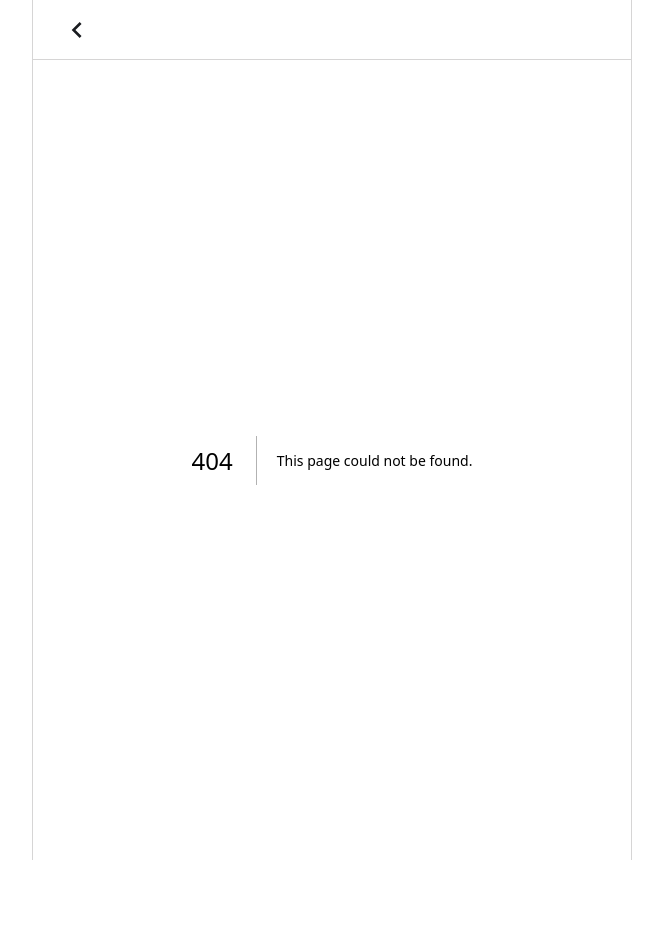
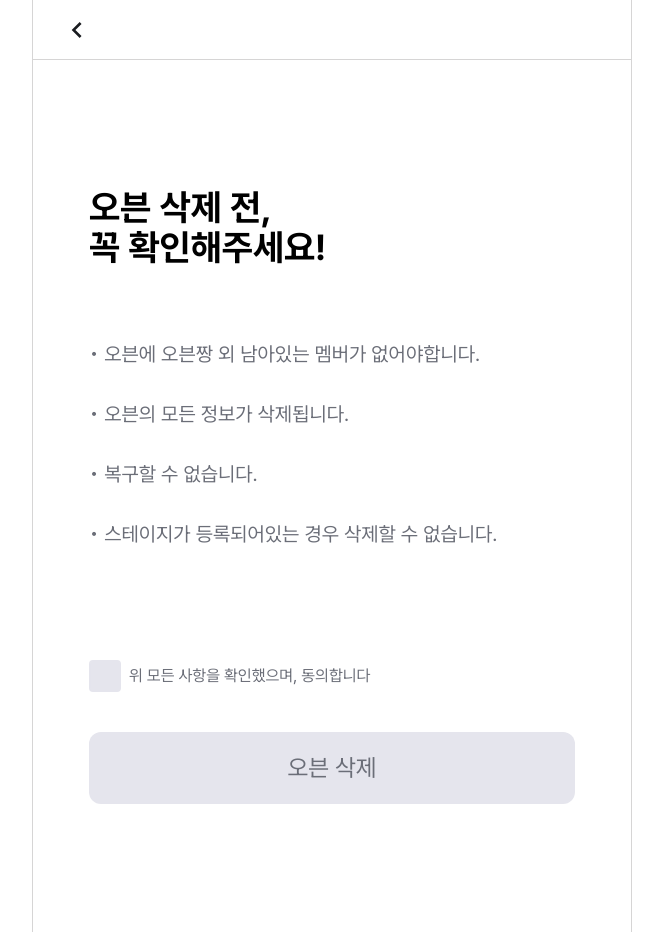
Before and after one commit to 809bakery/SCON-Frontend, a Next.js app: page /oven/1/delete in a window 1280 px wide. Before the commit this address had no page. Shown: the whole page, without its empty margins (308-971 px from the left). Before the commit the page ends 860 px from the top, so only its background shows below. Built offline with nearby package versions, Linux system fonts and the light colour scheme.

Commit message:
feat: 오븐관리 삭제 페이지 구현

```diff
--- /dev/null
+++ b/src/app/oven/[name]/delete/page.tsx
@@ -0,0 +1,82 @@
+'use client'
+
+import { useRouter } from 'next/navigation'
+import { useState } from 'react'
+import toast from 'react-hot-toast'
+
+import { DUMMY_OVEN_INFO } from '@/constants/oven/manage/index.ts'
+import { DUMMY_OVEN_PROFILE } from '@/constants/oven/manage/profile/index.ts'
+import SquareFillSVG from '@/static/svg/square-fill-icon.svg'
+import SquareUnfillSVG from '@/static/svg/square-unfill-icon.svg'
+
+function OvenSettingDelete() {
+  const [isChecked, setIsChecked] = useState<boolean>(false)
+  const router = useRouter()
+
+  const handleDelete = () => {
+    if (!isChecked) {
+      toast.error('위 내용에 동의해주세요.')
+      return
+    }
+
+    if (DUMMY_OVEN_INFO.headCount > 1) {
+      toast.error(
+        '오븐에 자신 외에 남아있는 멤버가 있어 오븐을 삭제할 수 없습니다.',
+      )
+      return
+    }
+
+    if (DUMMY_OVEN_PROFILE.length > 0) {
+      toast.error('개최중인 스테이지가 있어 오븐을 삭제할 수 없습니다.')
+      return
+    }
+
+    toast.success('오븐 삭제가 완료되었습니다.')
+    router.push('/main')
+  }
+  return (
+    <div className="py-32 px-14">
+      <h3 className="text-4xl font-bold pb-14">
+        오븐 삭제 전,
+        <br />꼭 확인해주세요!
+      </h3>
+
+      <ul className="text-disabled text-xl pb-24">
+        <li className="py-4">
+          • 오븐에 오븐짱 외 남아있는 멤버가 없어야합니다.
+        </li>
+        <li className="py-4">• 오븐의 모든 정보가 삭제됩니다.</li>
+        <li className="py-4">• 복구할 수 없습니다.</li>
+        <li className="py-4">
+          • 스테이지가 등록되어있는 경우 삭제할 수 없습니다.
+        </li>
+      </ul>
+
+      <button
+        type="button"
+        onClick={() => setIsChecked(!isChecked)}
+        className="flex items-center gap-x-2 text-disabled mb-10"
+      >
+        <div id="oven-delete-checkbox">
+          {isChecked ? (
+            <SquareFillSVG className="w-8 h-8" />
+          ) : (
+            <SquareUnfillSVG className="w-8 h-8" />
+          )}
+        </div>
+
+        <span>위 모든 사항을 확인했으며, 동의합니다</span>
+      </button>
+
+      <button
+        type="button"
+        onClick={handleDelete}
+        className={`${isChecked ? 'bg-primary text-[#363232]' : 'bg-[#E5E5ED] text-disabled'} text-2xl rounded-xl w-full py-5 flex items-center justify-center`}
+      >
+        오븐 삭제
+      </button>
+    </div>
+  )
+}
+
+export default OvenSettingDelete
--- /dev/null
+++ b/src/app/oven/[name]/profile/page.tsx
@@ -0,0 +1,5 @@
+function OvenSettingProfile() {
+  return <div>OvenSettingProfile</div>
+}
+
+export default OvenSettingProfile
--- a/src/features/oven/components/manage/setting/index.tsx
+++ b/src/features/oven/components/manage/setting/index.tsx
@@ -1,4 +1,26 @@
+'use client'
+
+import { StaticImageData } from 'next/image'
+import { useRouter } from 'next/navigation'
+import { useEffect, useState } from 'react'
+
+import { DUMMY_OVEN_INFO } from '@/constants/oven/manage/index.ts'
+
+interface UserType {
+  nickname: string
+  email: string
+  image: string | StaticImageData
+  isOvener: boolean
+}
+
 function OvenSetting() {
+  const router = useRouter()
+  const [loginUser, setLoginUser] = useState<UserType>()
+
+  useEffect(() => {
+    setLoginUser(JSON.parse(sessionStorage.getItem('user')!))
+  }, [])
+
   return (
     <div className="py-8 bg-[#FAFAFA] text-xl flex flex-col gap-y-8">
       <div>
@@ -8,12 +30,14 @@ function OvenSetting() {
 
         <button
           type="button"
+          onClick={() => router.push('/oven/[name]/profile')}
           className="w-full px-16 py-5 bg-white text-disabled border-border border-b text-start"
         >
           오븐 프로필 수정하기
         </button>
         <button
           type="button"
+          onClick={() => router.push('/oven/[name]/members')}
           className="w-full px-16 py-5 bg-white text-disabled border-border border-b text-start"
         >
           오븐 멤버
@@ -27,12 +51,14 @@ function OvenSetting() {
 
         <button
           type="button"
+          onClick={() => router.push('/oven/[name]/stage')}
           className="w-full px-16 py-5 bg-white text-disabled border-border border-b text-start"
         >
           스테이지 등록하기
         </button>
         <button
           type="button"
+          onClick={() => router.push('/oven/[name]/stage/manage')}
           className="w-full px-16 py-5 bg-white text-disabled border-border border-b text-start"
         >
           등록된 스테이지 관리 (QR리더기 / 예매자 명단 확인)
@@ -42,16 +68,20 @@ function OvenSetting() {
       <div className="mt-20">
         <button
           type="button"
+          onClick={() => router.push('/oven/[name]/quit')}
           className="w-full px-16 py-5 bg-white text-warning font-bold border-border border-y text-start"
         >
           오븐 탈퇴
         </button>
+        {DUMMY_OVEN_INFO.leader === loginUser?.nickname && (
           <button
             type="button"
+            onClick={() => router.push('/oven/[name]/delete')}
             className="w-full px-16 py-5 bg-white text-warning font-bold border-border border-b text-start"
           >
             오븐 삭제
           </button>
+        )}
       </div>
     </div>
   )
```
Lines whose indentation alone changed are shown as unchanged.
